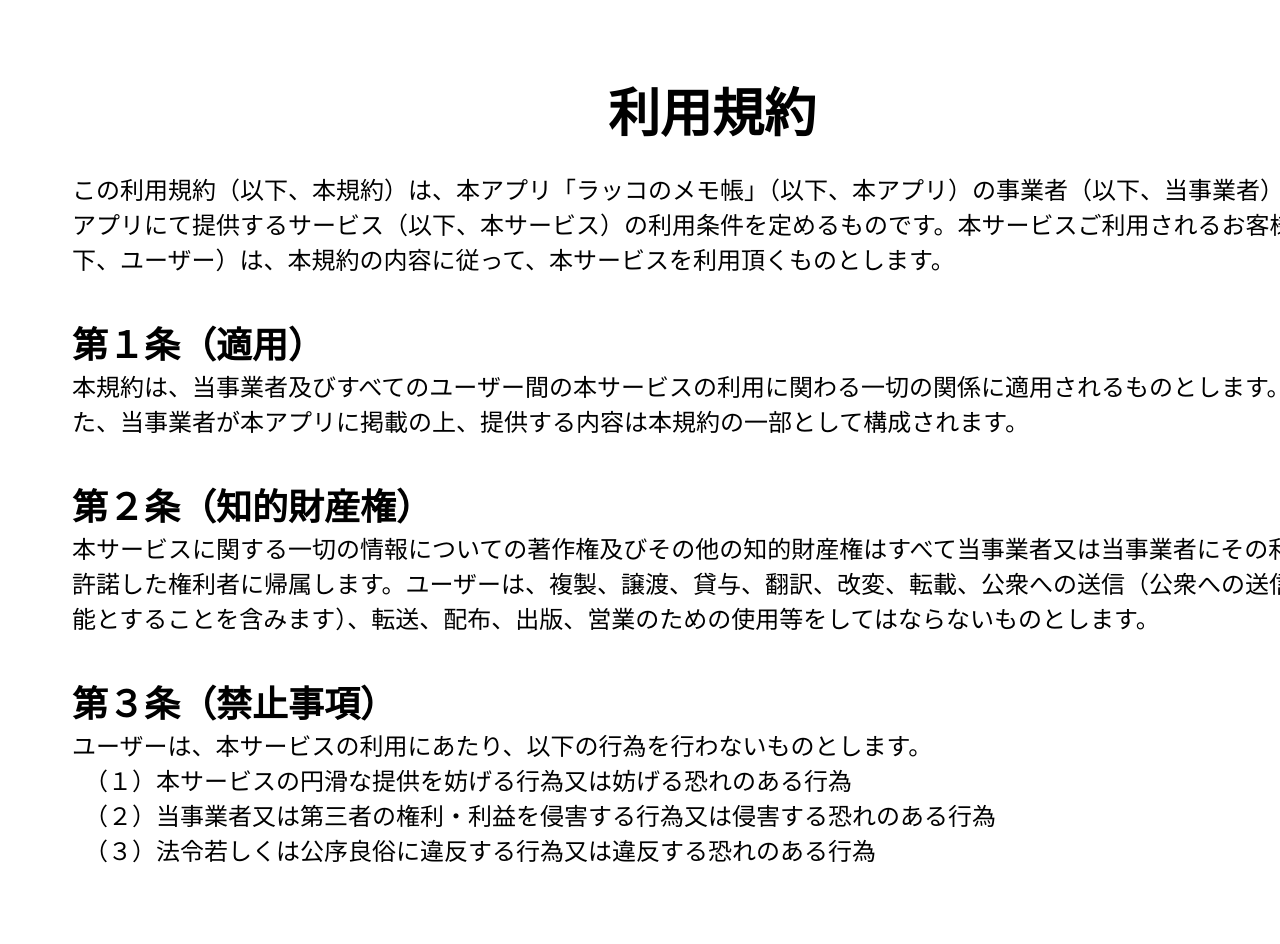
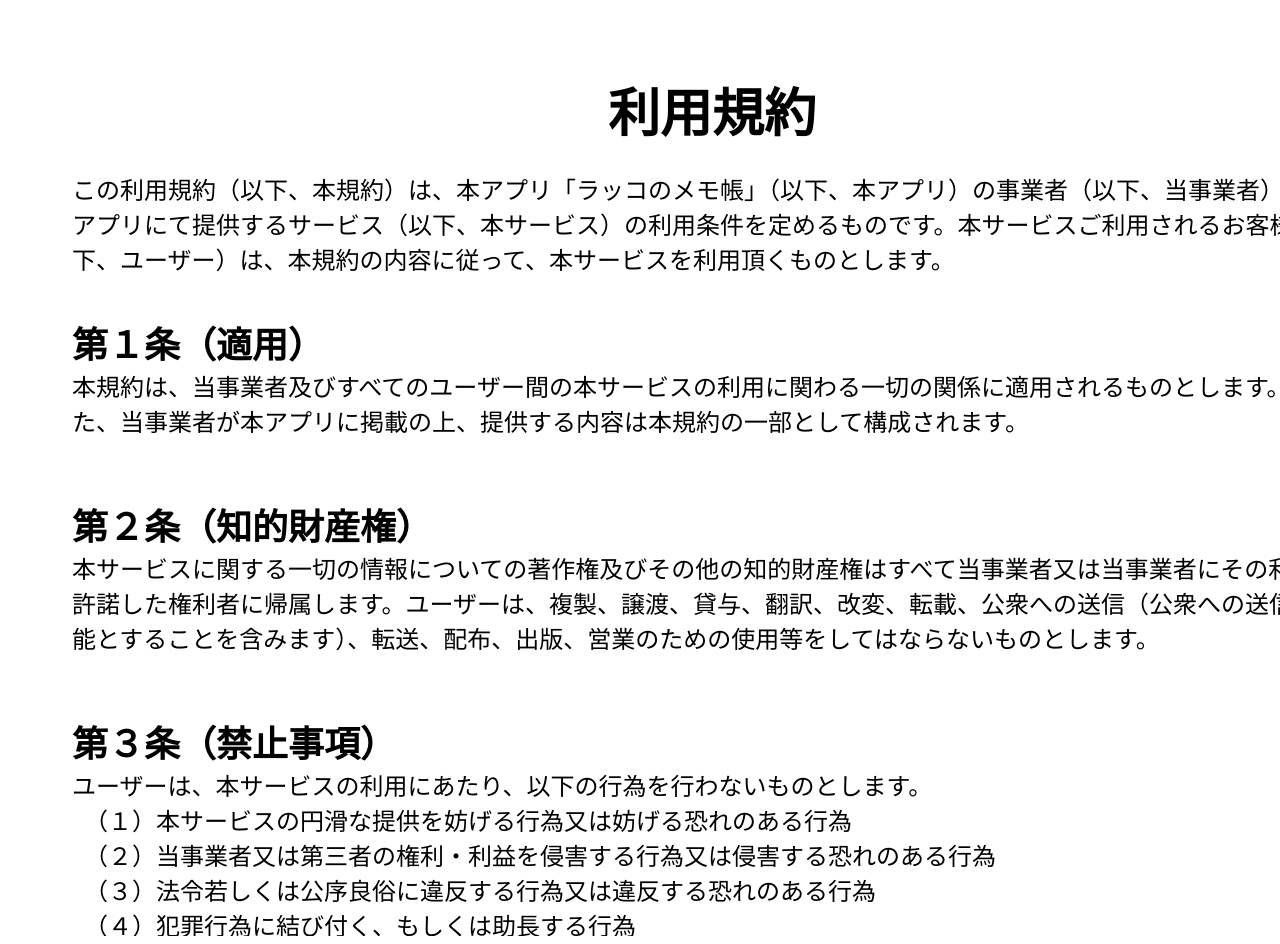
Before and after one commit to suzuki-develop/information, a plain HTML site: page SeaOtterMemo/TermsOfService.html in a window 1280 px wide. Shown: the top 944 px of the page. Before the commit the page ends 880 px from the top, so only its background shows below. Drawn offline with Linux system fonts and the light colour scheme.

Commit message:
20220215 Update TermsOfService.css

```diff
--- a/SeaOtterMemo/TermsOfService.css
+++ b/SeaOtterMemo/TermsOfService.css
@@ -1,8 +1,5 @@
 .contentWrapper {
-    padding-bottom: 0px;
-    padding-left: 64px;
-    padding-right: 64px;
-    padding-top: 64px;
+    padding: 64px;
     height: 100vh;
     overflow-y: scroll;
     width: 100vw;
@@ -27,7 +24,7 @@
 
 .sentence {
     font-size: 24px;
-    margin-bottom: 40px;
+    margin-bottom: 60px;
 }
 
 .date {
```
